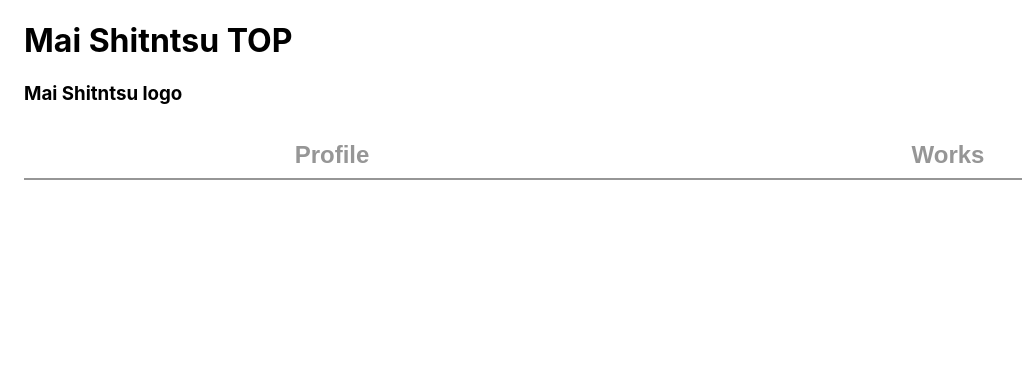
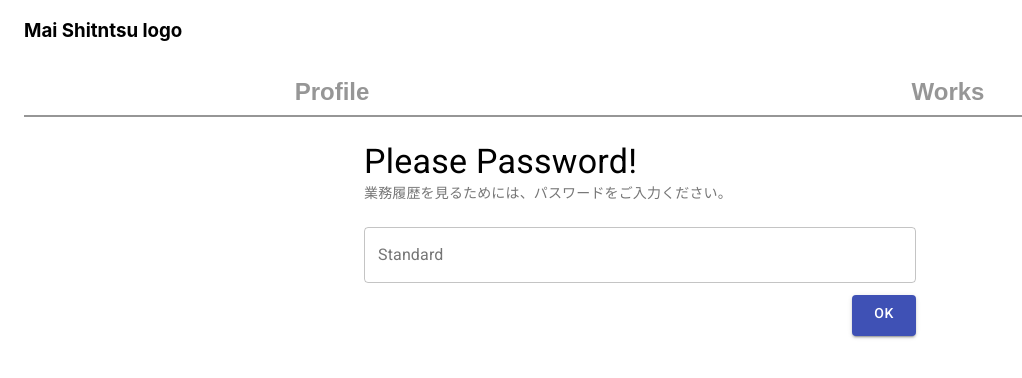
Before and after one commit to imamamamai21/ieai.github.io, a React (Create React App) app: page /works in a window 1280 px wide. Shown: the top 378 px of the page, without its empty margins (0-1022 px from the left). Built offline with nearby package versions, Linux system fonts and the light colour scheme.

Commit message:
add router

```diff
--- a/package.json
+++ b/package.json
@@ -10,6 +10,7 @@
     "@testing-library/user-event": "^12.6.3",
     "react": "^17.0.1",
     "react-dom": "^17.0.1",
+    "react-router-dom": "^5.2.0",
     "react-scripts": "4.0.2",
     "web-vitals": "^1.1.0"
   },
--- a/src/App.js
+++ b/src/App.js
@@ -1,9 +1,12 @@
 import React, { Component, useState } from 'react';
 import { Container, makeStyles } from '@material-ui/core';
+import { BrowserRouter as Router, Route, Switch } from 'react-router-dom';
 
 import TopPage from './pages/Top';
+import WorksPaswordPage from './pages/WorksPasword';
 import WorksPage from './pages/Works';
 import ProfilePage from './pages/Profile';
+import NotFoundPage from './pages/NotFound';
 
 import Header from './organisms/Header';
 
@@ -33,15 +36,16 @@ export default class App extends Component {
     const { showPage } = this.state;
     return (
       <Container maxWidth='lg'>
-        <TopPage show = { showPage.top } />
-
-        <Header onClickMenu={this.onClickMenu} target={{
-          works: showPage.works,
-          profile: showPage.profile
-        }} />
-
-        <ProfilePage show ={ showPage.profile } />
-        <WorksPage show ={ showPage.works } />
+        <Router>
+          <Header />
+          <Switch>
+            <Route exact path='/' component={TopPage}/>
+            <Route path='/profile' component={ProfilePage}/>
+            <Route path='/works' component={WorksPaswordPage}/>
+            <Route path='/myworks' component={WorksPage}/>
+            <Route component={NotFoundPage}/>
+          </Switch>
+        </Router>
       </Container>
     );
   }
--- a/src/organisms/Header.js
+++ b/src/organisms/Header.js
@@ -1,4 +1,5 @@
 import React, { Component } from 'react';
+import { Link } from 'react-router-dom'
 
 import './Header.css';
 import { MENU } from '../constants/Menu';
@@ -27,7 +28,6 @@ export default class Header extends Component {
 			profile: key === 'profile' && !state ? !state : state,
 			works: key === 'works' && !state  ? !state : state
 		}});
-		this.props.onClickMenu(key);
 	}
 
 	render() {
@@ -38,10 +38,12 @@ export default class Header extends Component {
 						Object.keys(this.state.menu).map( (key, i) => {
 							return (
 								<li key={'headMenu' + key} data-switch={this.state.menu[key] ? 'on' : 'off'}>
-									<input
-										type='button'
-										value={MENU[key]}
-										onClick={() => this.onClickMenu(key)} />
+									<Link to={'/' + key}>
+										<input
+											type='button'
+											value={MENU[key]}
+											onClick={() => this.onClickMenu(key)} />
+									</Link>
 								</li>
 							)
 						})
--- /dev/null
+++ b/src/pages/NotFound.js
@@ -0,0 +1,45 @@
+import React, { Component } from 'react';
+import { makeStyles } from '@material-ui/styles';
+import { Link } from 'react-router-dom';
+import { Container, Button, Typography } from '@material-ui/core';
+
+const useStyles = makeStyles((theme) => ({
+	button: {
+		margin: '24px 12px 0 0',
+		'& a': {
+			textDecoration: 'none',
+			color: 'white'
+		}
+	}
+}));
+
+export default function NotFoundPage(props) {
+	const classes = useStyles();
+	return (
+		<Container maxWidth="sm" id='notFoundPage'>
+			<Typography variant="h4">Not Found</Typography>
+			<Typography variant="body2" color="textSecondary">
+				申し訳ありません。ページが見つかりません。
+			</Typography>
+
+			<Button
+				variant="contained"
+				color="primary"
+				className={classes.button}
+			>
+				<Link to='/'>
+					<Typography variant="button" display="block" gutterBottom>Go to TOP page</Typography>
+				</Link>
+			</Button>
+			<Button
+				variant="contained"
+				color="secondary"
+				className={classes.button}
+			>
+				<Link to='/works'>
+					<Typography variant="button" display="block" gutterBottom>Go to WORKS page</Typography>
+				</Link>
+			</Button>
+		</Container>
+	);
+}
--- a/src/pages/Profile.js
+++ b/src/pages/Profile.js
@@ -8,14 +8,9 @@ import SelfIntroduction from '../organisms/SelfIntroduction';
 export default class ProfilePage extends Component {
 	constructor (props) {
 		super(props);
-		this.state = {
-			show: props.show
-		};
 	}
 
 	render() {
-		if(!this.props.show) return <div />;
-
 		return (
 			<div id='profilePage'>
 				<SelfIntroduction />
--- a/src/pages/Works.js
+++ b/src/pages/Works.js
@@ -11,7 +11,6 @@ export default class WorksPage extends Component {
 	}
 
 	render() {
-		if(!this.props.show) return <div />
 		return (
 			<TableContainer>
 				<Table aria-label="works table">
--- /dev/null
+++ b/src/pages/WorksPasword.js
@@ -0,0 +1,61 @@
+import React, { Component } from 'react';
+import { Link } from 'react-router-dom';
+import { withStyles } from '@material-ui/styles';
+import { TextField, Container, Button, Typography } from '@material-ui/core';
+
+class WorksPaswordPage extends Component {
+	constructor (props) {
+		super(props);
+		this.state = { inputText: '' };
+		this.inputPass = this.inputPass.bind(this);
+	}
+
+	inputPass(event) {
+		this.setState({ inputText: event.target.value });
+	}
+
+	render() {
+		const classes = this.props.classes;
+		return (
+			<Container maxWidth="sm">
+				<Typography variant="h4">Please Password!</Typography>
+				<Typography variant="body2" color="textSecondary">
+					業務履歴を見るためには、パスワードをご入力ください。
+				</Typography>
+				<TextField
+					id="outlined-password-input"
+					label="Standard"
+					type="password"
+					autoComplete="current-password"
+					variant="outlined"
+					className={classes.input}
+					fullWidth
+					onChange={this.inputPass}
+					/>
+				<Button
+					variant="contained"
+					color="primary"
+					className={classes.button}
+				>
+					<Link to={this.state.inputText}>
+						<Typography variant="button" display="block" gutterBottom>OK</Typography>
+					</Link>
+				</Button>
+			</Container>
+		)
+	}
+}
+
+export default withStyles({
+	input: {
+		marginTop: '24px'
+	},
+	button: {
+		float: 'right',
+		marginTop: '12px',
+		'& a': {
+			textDecoration: 'none',
+			color: 'white'
+		}
+	}
+})(WorksPaswordPage);
```
Also changed, not shown: 1 other file (tests, documents, lock files or other folders).
